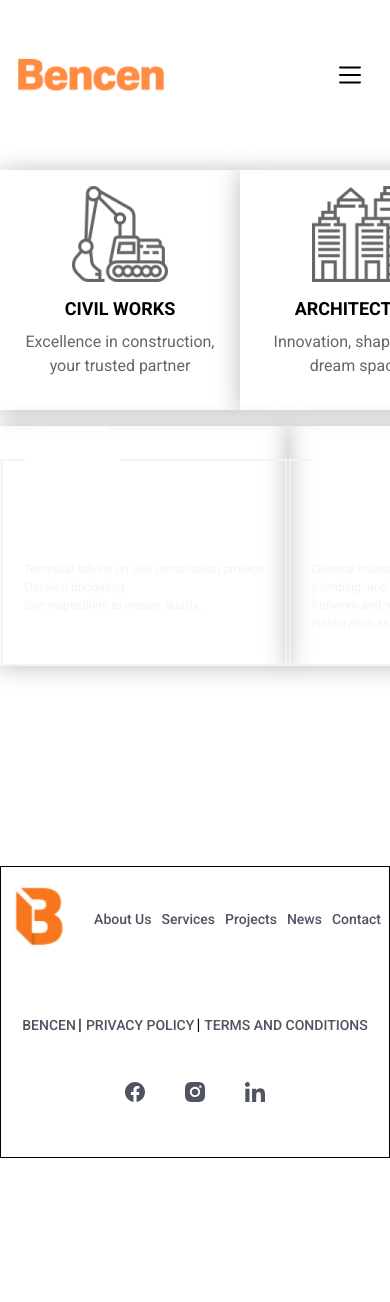
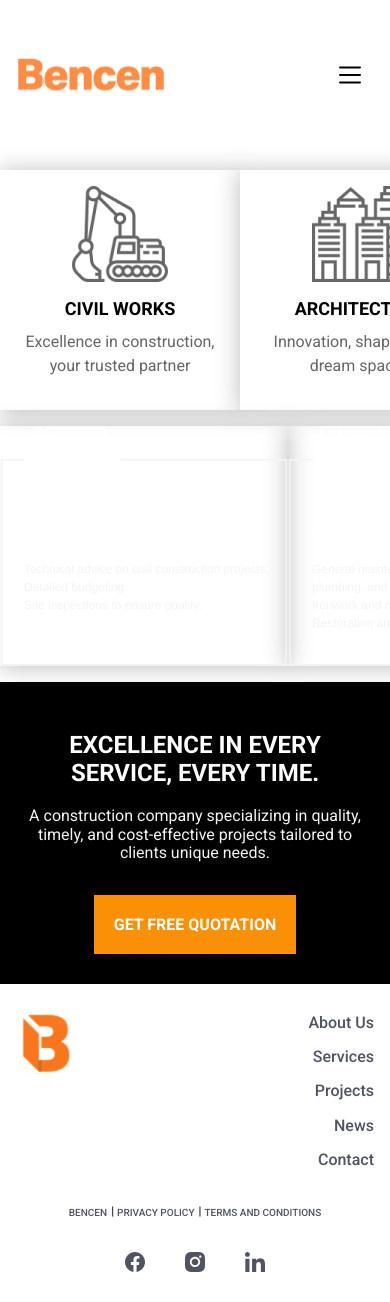
Before and after one commit to ipiccardo/bencen, a Next.js app: page / in a window 390 px wide. Shown: the top 1302 px of the page. Before the commit the page ends 1158 px from the top, so only its background shows below. Built offline with nearby package versions, Linux system fonts and the light colour scheme.

Commit message:
Created blackSection upside the footer

```diff
--- a/src/app/components/Footer/Footer.tsx
+++ b/src/app/components/Footer/Footer.tsx
@@ -3,16 +3,32 @@ import classes from "./footer.module.css";
 import NavBar from "./NavBar/NavBar";
 import Icon from "../Icon/Icon";
 import IconWithImages from "../IconWithImages/IconWithImages";
+import Link from "next/link";
+import Button from "../Ui/Button";
 
 const Footer = () => {
   return (
+    <>
+      <div className={classes.quotation}>
+        <div className={classes.quotation__texts}>
+          <h2>EXCELLENCE IN EVERY SERVICE, EVERY TIME.</h2>
+          <p>
+            A construction company specializing in quality, timely, and
+            cost-effective projects tailored to clients unique needs.
+          </p>
+        </div>
+        <Button href={""} text="GET FREE QUOTATION" className="padding-20" />
+      </div>
       <footer className={classes.footer}>
         <div className={classes.footer__firstBlock}>
+          <Link href="/">
             <IconWithImages name="letra" size={60} />
+          </Link>
           <NavBar
             withHome={true}
             hasPipes={false}
             linkTitles={["About Us", "Services", "Projects", "News", "Contact"]}
+            father="footer"
           />
         </div>
         <div className={classes.footer__secondBlock}>
@@ -28,6 +44,7 @@ const Footer = () => {
           </div>
         </div>
       </footer>
+    </>
   );
 };
 
--- a/src/app/components/Footer/NavBar/NavBar.tsx
+++ b/src/app/components/Footer/NavBar/NavBar.tsx
@@ -9,15 +9,25 @@ type NavBarProps = {
   withHome: boolean;
   hasPipes: boolean;
   linkTitles: string[];
+  father?: string;
 };
 
-const NavBar = ({ withHome, hasPipes, linkTitles = [] }: NavBarProps) => {
+const NavBar = ({
+  withHome,
+  hasPipes,
+  linkTitles = [],
+  father,
+}: NavBarProps) => {
   const pathName = usePathname();
 
   return (
     <div>
       <nav>
-        <ul className={classes.navBar}>
+        <ul
+          className={`${classes.navBar} ${
+            father === "footer" && !hasPipes && classes.navBarFooter
+          }`}
+        >
           {withHome && (
             <li className={classes.navBar__home}>
               <Link className={classes.navBar__link} href="/">
@@ -30,11 +40,17 @@ const NavBar = ({ withHome, hasPipes, linkTitles = [] }: NavBarProps) => {
               <li key={link + index}>
                 <Link
                   className={`font-w-500 ${
+                    hasPipes && classes.navBar__linkWithPipes
+                  } ${
                     `/dashboard/${convertLinkString(link)}` === pathName
                       ? classes.navBar__link && classes.active
                       : classes.navBar__link
                   }`}
-                  href={`/dashboard/${convertLinkString(link)}`}
+                  href={
+                    link.toLowerCase().includes("bencen")
+                      ? "/"
+                      : `/dashboard/${convertLinkString(link)}`
+                  }
                 >
                   {link}
                 </Link>
--- a/src/app/components/Footer/NavBar/navBar.module.css
+++ b/src/app/components/Footer/NavBar/navBar.module.css
@@ -49,16 +49,35 @@
     }
 }
 
-/* @media (max-width: 400px) {
-    .navBar {
-        gap: 10px;
+@media (max-width: 400px) {
+    .navBarFooter {
+        flex-direction: column;
+        align-items: flex-end;
+        margin: 0px;
+        gap: 1rem;
+      }
+
+    .navBarFooter .navBar__link{
+        font-size: 1rem;
+      }
+
+    .navBar__linkWithPipes{
+        font-size: 10px;
     }
 
     .navBar__pipes{
-        right: -5px;
+        font-size: 12px;
+        top: 3px;
+        right: -7px;
     }
+}
 
-    .navBar__link{
-        font-size: 14px;
+@media (max-width: 290px) {
+    .navBar__linkWithPipes{
+        font-size: 8px;
     }
-} */
+    .navBar__pipes{
+        font-size: 10px;
+        top: 5px;
+    }
+}
--- a/src/app/components/Footer/footer.module.css
+++ b/src/app/components/Footer/footer.module.css
@@ -1,8 +1,25 @@
+.quotation {
+    margin-top: 200px;
+    min-height: 110px;
+    background-color: var(--black-color);
+    color: var(--white-color);
+    display: flex;
+    justify-content: space-between;
+    align-items: center;
+}
+
+.quotation__texts p {
+    color: var(--gray-light-color);
+}
+
+.footer, .quotation {
+    padding: 60px 175px;
+    max-width: 1200px;
+    margin: 0 auto;
+}
+
 .footer {
-    margin-top: 200px;
-    min-height: 250px;
-    border: 1px solid black;
-    padding: 60px 175px;
+    min-height: 200px;
 }
 
 .footer__firstBlock, .footer__secondBlock {
@@ -20,10 +37,15 @@
     gap: 40px
 }
 
+@media (max-width: 1450px) {
+    .quotation__texts {
+        width: 60%;
+    }
+}
+
 @media (max-width: 950px) {
-
     .footer {
-        padding: 20px 80px;
+        padding: 30px 80px;
     }
 
     .footer__secondBlock {
@@ -31,11 +53,22 @@
         flex-direction: column;
         gap: 2rem;
     }
+
+    .quotation {
+        flex-direction: column;
+        text-align: center;
+        gap: 1rem;
+        padding: 40px 80px;
+    }
+
+    .quotation__texts {
+        width: 100%;
+    }
 }
 
 @media (max-width: 600px) {
-    .footer {
-        padding: 20px 1rem;
+    .footer, .quotation {
+        padding: 30px 1rem;
     }
     .footer__secondBlock {
         margin-top: 3rem;
@@ -43,7 +76,11 @@
 }
 
 @media (max-width: 400px) {
-    .footer {
-        padding: 20px 0.5rem;
+    .footer__firstBlock {
+        align-items: flex-start;
+    }
+    .footer__secondBlock {
+        margin-top: 1rem;
+        gap: 1rem;
     }
 }
--- a/src/app/components/Ui/Button.tsx
+++ b/src/app/components/Ui/Button.tsx
@@ -8,11 +8,11 @@ interface Props {
   text: string;
 }
 
-const Button = ({ href, className, text }: Props) : JSX.Element => {
+const Button = ({ href, className, text }: Props): JSX.Element => {
   return (
     <Link href={href}>
-            <button className={`${classes.button} ${className || ""}`}>
-                <div className={classes.text}>{text}</div>
+      <button className={`${classes.button}`}>
+        <div className={`${classes.text} ${className || ""}`}>{text}</div>
       </button>
     </Link>
   );
--- a/src/app/components/Ui/button.module.css
+++ b/src/app/components/Ui/button.module.css
@@ -2,9 +2,7 @@
   all: unset;
   background-color: var(--first-color);
   box-sizing: border-box;
-  height: 39px;
   position: relative;
-  width: 154px;
 }
 
 .button .text {
--- a/src/app/styles/globals.css
+++ b/src/app/styles/globals.css
@@ -191,6 +191,13 @@ body {
 
 /* Fonts */
 
+.font-10 {
+  font-size: 10px;
+}
+
+.font-12 {
+  font-size: 12px;
+}
 .font-14 {
   font-size: 14px;
 }
@@ -202,3 +209,9 @@ body {
 .font-w-500 {
   font-weight: 500;
 }
+
+/* Paddings */
+
+.padding-20 {
+  padding: 20px;
+}
```
Lines whose indentation alone changed are shown as unchanged.
